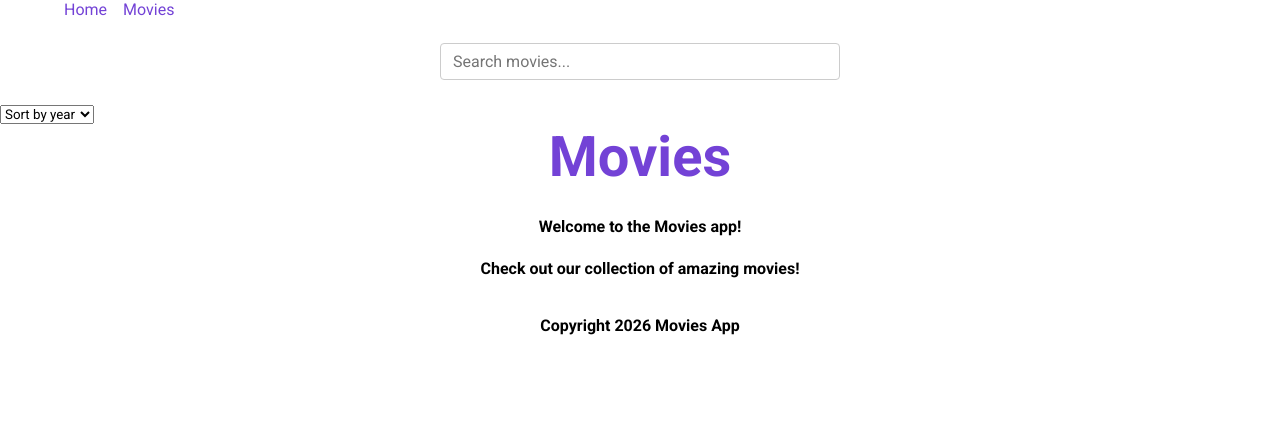
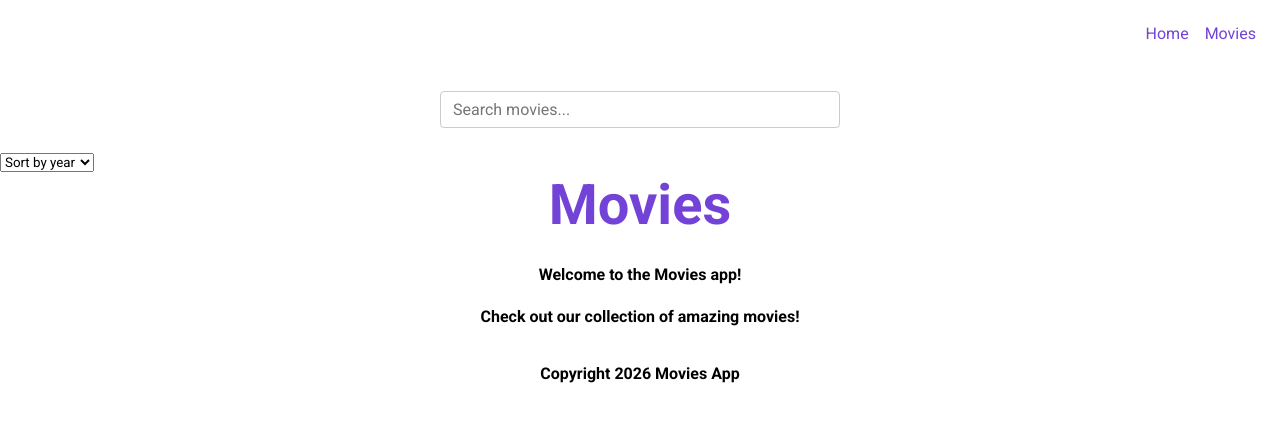
Before and after one commit to Nicole-Gardner/movies, a plain HTML site: page index.html in a window 1280 px wide. Drawn offline with Linux system fonts and the light colour scheme.

Commit message:
first commit

```diff
--- a/index.js
+++ b/index.js
@@ -1,5 +1,6 @@
 const sortFilter = document.querySelector("#sortFilter");
 const searchInput = document.querySelector("#searchInput");
+const sortFilter = document.querySelector("#sortFilter");
 const moviecontainer = document.querySelector(".movie__container");
 
 async function fetchMovies(searchValue = "harry potter") {
--- a/style.css
+++ b/style.css
@@ -24,14 +24,11 @@ h2 {
 
 
 .nav__container {
-  width: 100%;
-  max-width: 1200px;
-  padding: 0 24px;
   display: flex;
-  justify-content: space-between;
-  align-items: center;
-  margin: 0 auto;
+  justify-content: flex-end;
+  padding: 24px;
 }
+
 .nav__list {
   display: flex;
   gap: 16px;
@@ -88,10 +85,7 @@ p {
   display: block;
 }
 
-#searchInput:focus {
-  outline: none;
-  border-color: #7342d6;
-}
+
 
 /* SMALL PHONES, TABLETS, LARGE SMARTPHONES */
 @media (max-width: 768px) {
```
Also changed, not shown: index.html (+1 -1 lines).
